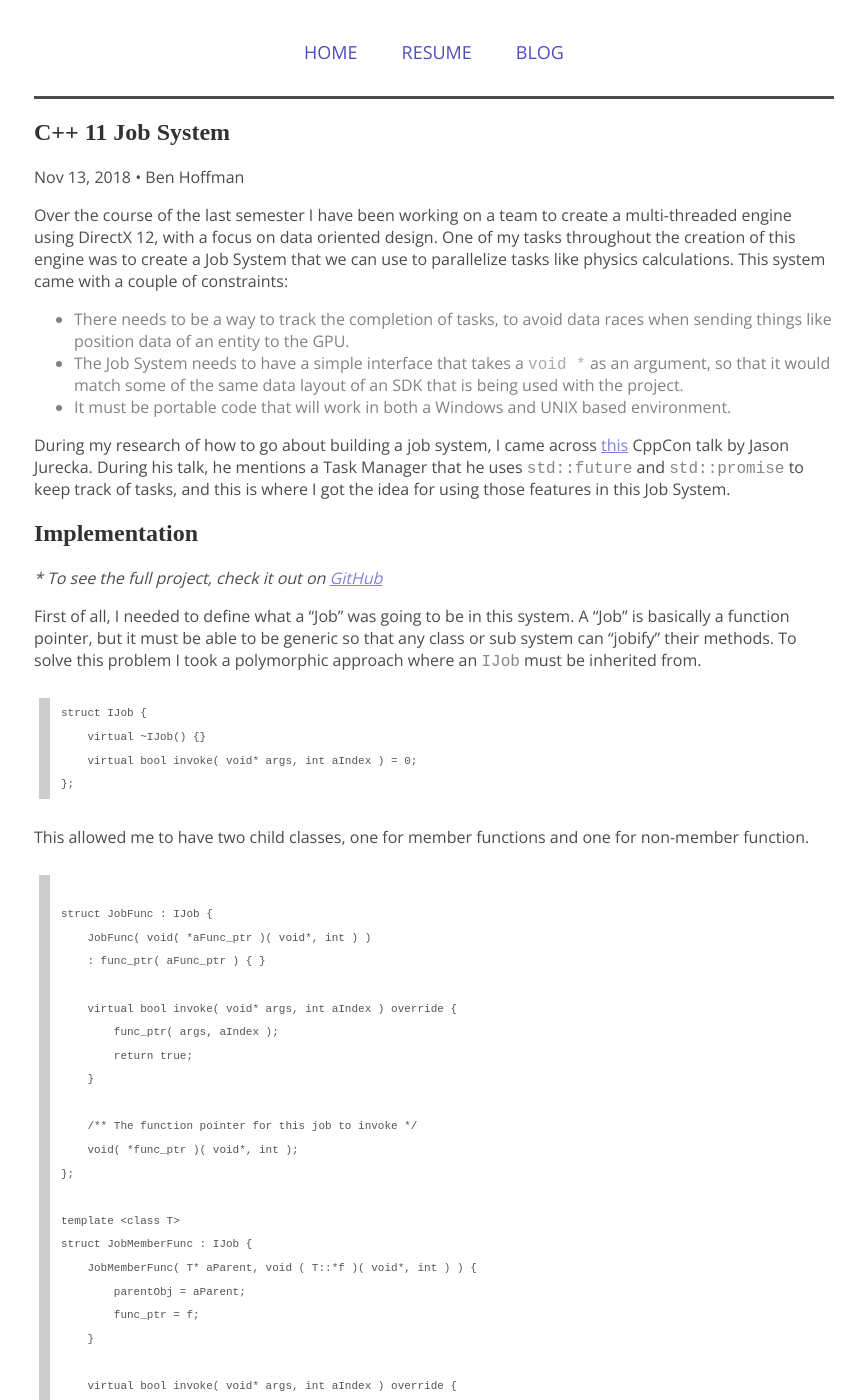
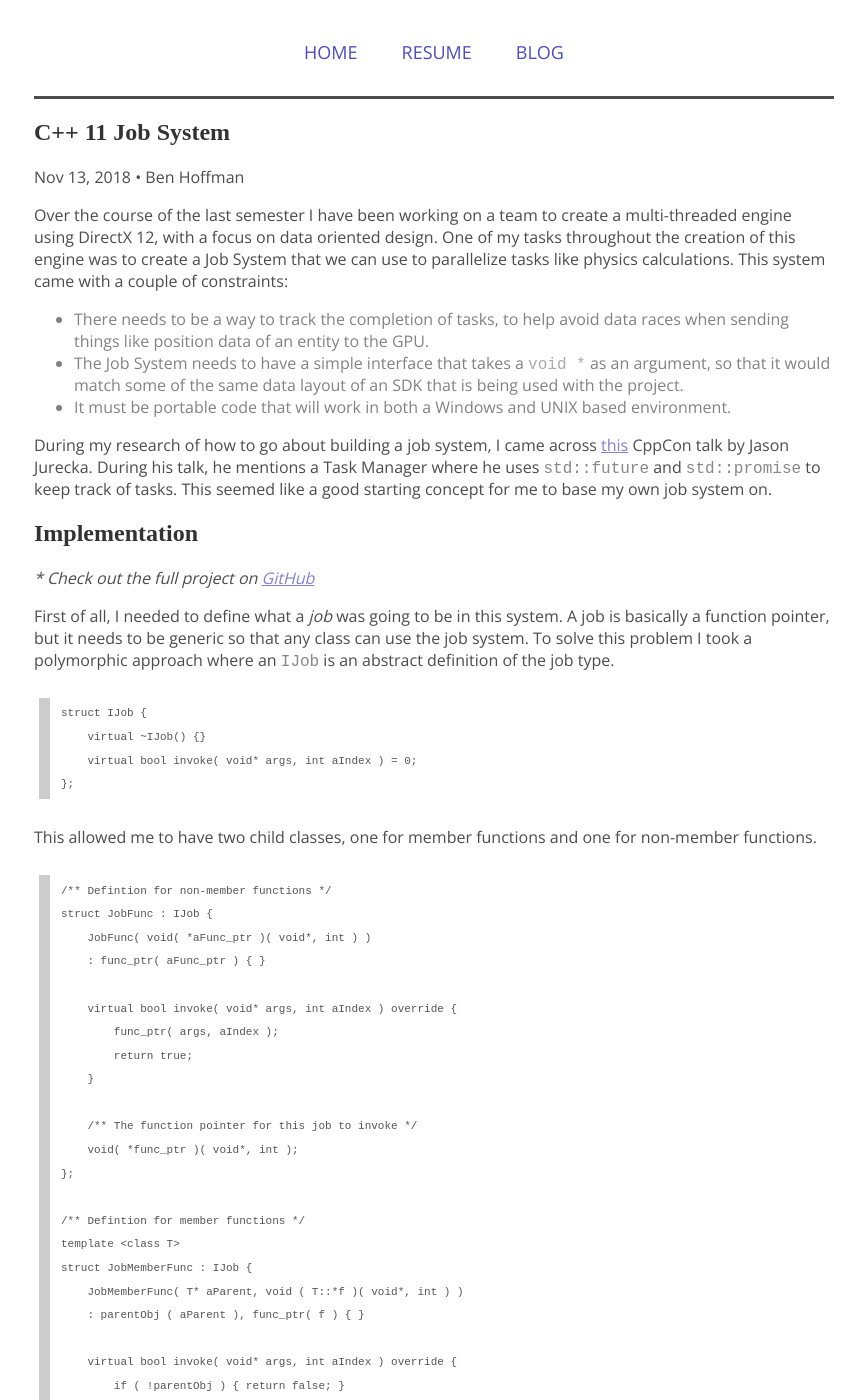
Before and after one commit to CaylaDenning/cayladenning.github.io, a Jekyll site: the page built from _posts/2018-11-13-cpp-job-system.md, in a window 1280 px wide and 1400 px high. Shown: the whole window, without its empty margins (206-1071 px from the left). Built offline with Jekyll 4.4.1, drawn with Linux system fonts in a browser that asks for light colours; some web fonts are replaced; some of the changed text lies outside the part shown.

Commit message:
Fix some spelling

````diff
--- a/_posts/2018-11-13-cpp-job-system.md
+++ b/_posts/2018-11-13-cpp-job-system.md
@@ -15,7 +15,7 @@ oriented design. One of my tasks throughout the creation of this engine was to c
 Job System that we can use to parallelize tasks like physics calculations. This
 system came with a couple of constraints:
 
-* There needs to be a way to track the completion of tasks, to avoid data races
+* There needs to be a way to track the completion of tasks, to help avoid data races
   when sending things like position data of an entity to the GPU.
 * The Job System needs to have a simple interface that takes a `void *` as
   an argument, so that it would match some of the same data layout of an SDK that
@@ -25,18 +25,18 @@ system came with a couple of constraints:
 
 During my research of how to go about building a job system, I came across
 [this](https://www.youtube.com/watch?v=8AjRD6mU96s&t=1532s) CppCon talk by
-Jason Jurecka. During his talk, he mentions a Task Manager that he uses
-`std::future` and `std::promise` to keep track of tasks, and this is where I
-got the idea for using those features in this Job System.
+Jason Jurecka. During his talk, he mentions a Task Manager where he uses
+`std::future` and `std::promise` to keep track of tasks. This seemed like a good
+starting concept for me to base my own job system on.
 
 # Implementation
-_* To see the full project, check it out on [GitHub](https://github.com/engine-buddies/light-vox-engine/tree/ben/Light%20Vox%20Engine/JobSystem)_
+_* Check out the full project on [GitHub](https://github.com/engine-buddies/light-vox-engine/)_
 
 
-First of all, I needed to define what a "Job" was going to be in this system.
-A "Job" is basically a function pointer, but it must be able to be generic
-so that any class or sub system can "jobify" their methods. To solve this problem
-I took a polymorphic approach where an `IJob` must be inherited from.
+First of all, I needed to define what a _job_ was going to be in this system.
+A job is basically a function pointer, but it needs to be generic so that any
+class can use the job system. To solve this problem I took a polymorphic
+approach where an `IJob` is an abstract definition of the job type.
 
 ```C++
 struct IJob {
@@ -46,10 +46,10 @@ struct IJob {
 ```
 
 This allowed me to have two child classes, one for member functions and one for
-non-member function.
+non-member functions.
 
 ```C++
-
+/** Defintion for non-member functions */
 struct JobFunc : IJob {
     JobFunc( void( *aFunc_ptr )( void*, int ) )
     : func_ptr( aFunc_ptr ) { }
@@ -63,12 +63,11 @@ struct JobFunc : IJob {
     void( *func_ptr )( void*, int );
 };
 
+/** Defintion for member functions */
 template <class T>
 struct JobMemberFunc : IJob {
-    JobMemberFunc( T* aParent, void ( T::*f )( void*, int ) ) {
-        parentObj = aParent;
-        func_ptr = f;
-    }
+    JobMemberFunc( T* aParent, void ( T::*f )( void*, int ) )
+    : parentObj ( aParent ), func_ptr( f ) { }
 
     virtual bool invoke( void* args, int aIndex ) override {
         if ( !parentObj ) { return false; }
@@ -142,6 +142,8 @@ void Solver::AccumlateForces( void* args, int index ) {
 }
 ```
 
+
+
 # C++ 11 Features
 
 [`std::future`](https://en.cppreference.com/w/cpp/thread/future)
````
Also changed, not shown: other parts of _posts/2018-11-13-cpp-job-system.md (+3 -2 lines).
